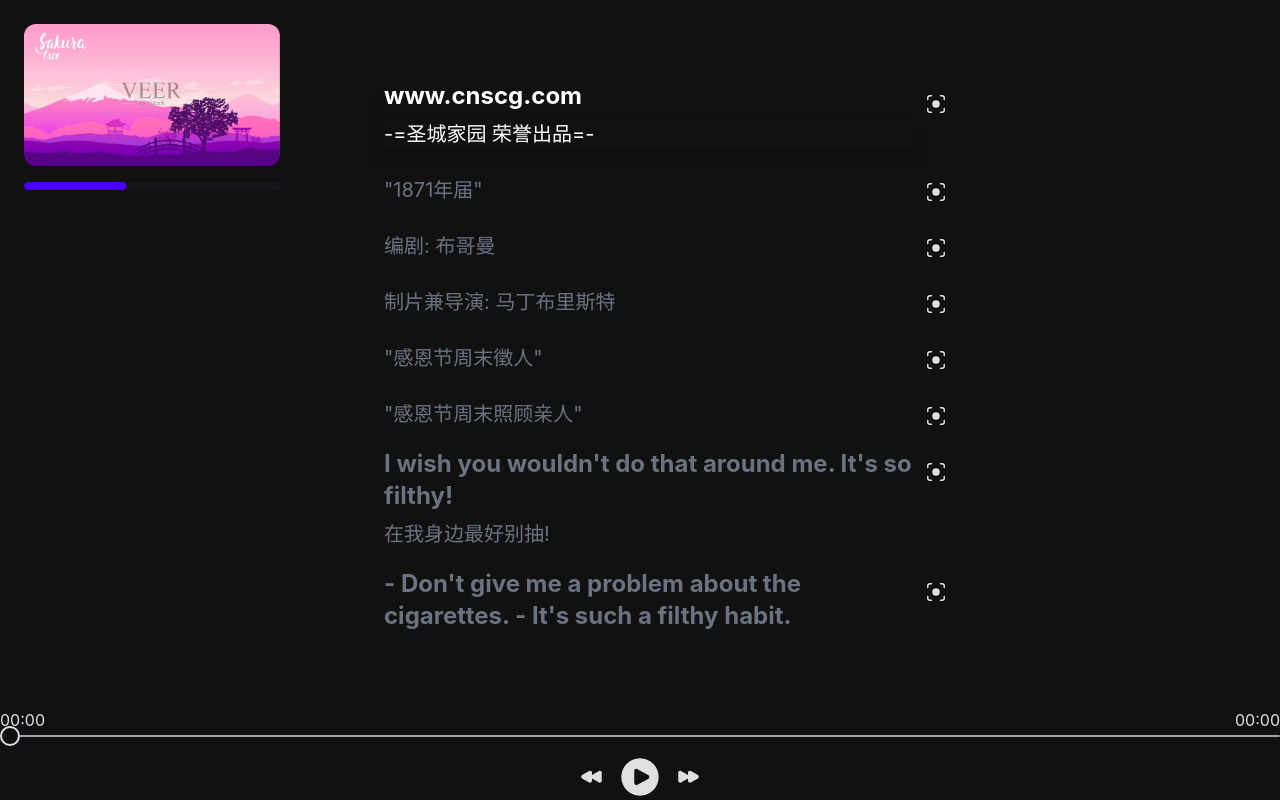
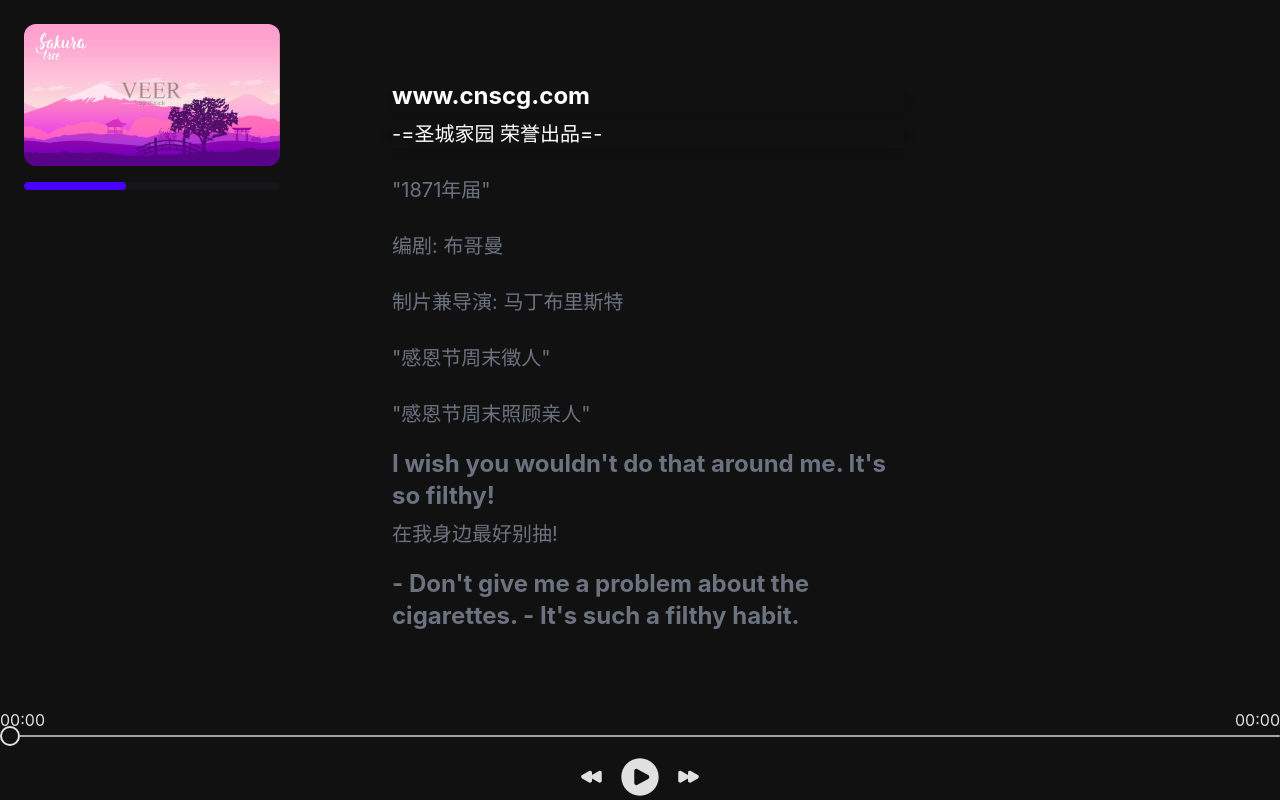
Before and after one commit to PPsteven/Langoon-web, a React (Vite) app: page / in a window 1280 px wide. Built offline with nearby package versions, Linux system fonts and the light colour scheme.

Commit message:
feat: css adjust

```diff
--- /dev/null
+++ b/src/components/read/Text.css
@@ -0,0 +1,7 @@
+.line .btn {
+    visibility: hidden;
+}
+
+.line:hover .btn {
+    visibility: visible;
+}
--- a/src/components/read/Text.tsx
+++ b/src/components/read/Text.tsx
@@ -3,10 +3,11 @@ import demoScript from "@/assets/scent_of_a_woman.json";
 import { useContext, useEffect, useMemo, useState } from "react";
 import { LineObj } from "@/store/media";
 
-import {
-  ViewfinderCircleIcon,
-} from "@heroicons/react/24/solid";
+import { ViewfinderCircleIcon } from "@heroicons/react/24/solid";
 import { PlayerContext } from "@/store";
+
+import "./Text.css";
+
 interface LineProps {
   obj: LineObj;
   isActive: boolean;
@@ -16,7 +17,7 @@ interface LineProps {
 const PlayCurrentButton = (props: { toLine: () => void }) => {
   return (
     <button
-      className="btn btn-circle btn-ghost bg-transparent"
+      className="play-current-btn btn btn-circle btn-ghost bg-transparent"
       onClick={props.toLine}
     >
       <ViewfinderCircleIcon className="h-6 w-6 text-white" />
@@ -32,8 +33,8 @@ const Line = (props: LineProps) => {
   };
 
   return (
-    <div className={"box-border px-12 relative"}>
-      <div className="absolute right-0 flex flex-row justify-center ml-1">
+    <div className={"box-border px-14 relative line"}>
+      <div className={"absolute left-0 flex flex-row justify-center ml-1"}>
         <PlayCurrentButton toLine={toLine} />
       </div>
       <div className="w-full h-full flex flex-col gap-2">
--- a/src/index.css
+++ b/src/index.css
@@ -22,16 +22,17 @@
 }
 
 ::-webkit-scrollbar-thumb {
-  background-color: #000000;
+  background-color: #ffffff;
   border-radius: 10px;
-  border-color: rgba(0, 0, 0, 0);
+  border-color: rgba(255, 77, 77, 0);
 }
 
 ::-webkit-scrollbar-track {
-  background-color: rgba(255, 255, 255, 0.6);
+  background-color: rgba(255, 255, 255, 0);
   border-width: 2px;
 }
 
+/* only for test */
 .bt {
   border: 2px solid #ff2d2d;
 }
```
Also changed, not shown: 1 other file (tests, documents, lock files or other folders).
